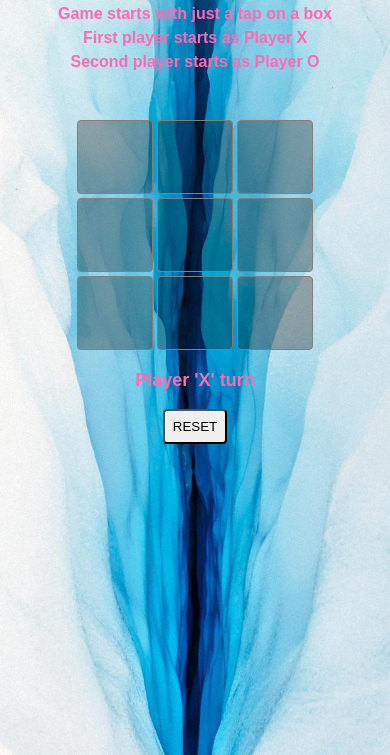
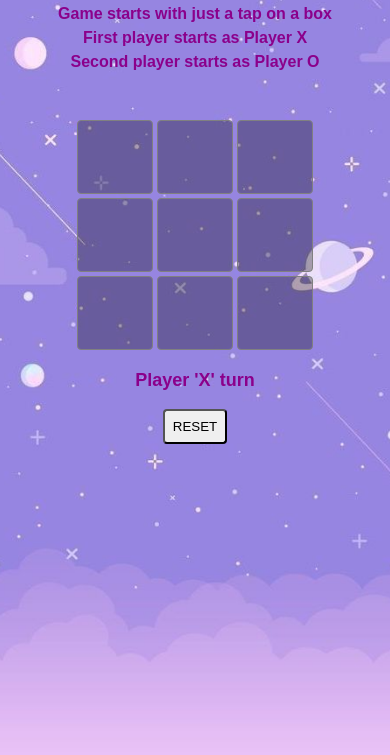
Before and after one commit to Saup21/Tic-Tac-Toe, a plain HTML site: page index.html in a window 390 px wide. Shown: the part 89-844 px from the top of the page. Drawn offline with nearby package versions, Linux system fonts and the light colour scheme.

Commit message:
Changed background and text color for smaller display

```diff
--- a/game.css
+++ b/game.css
@@ -67,11 +67,22 @@ div.game {
 }
 
 /* ############# Mobile ############# */
-@media screen and (max-width: 600px) {
+@media screen and (max-width: 870px) {
 
     body {
-        background: url("ice.jpg") no-repeat center center fixed;
+        background: url("mob.jpg") no-repeat center center fixed;
         background-size: cover;
     }
 
+    div.instructions p {
+        color: #8b008b;
+    }
+
+    .game input {
+        color: #8b008b;
+    }
+
+    .tow p#print {
+        color: #8b008b;
+    }
 }
```
Also changed, not shown: ice.jpg (deleted), mob.jpg (added).
